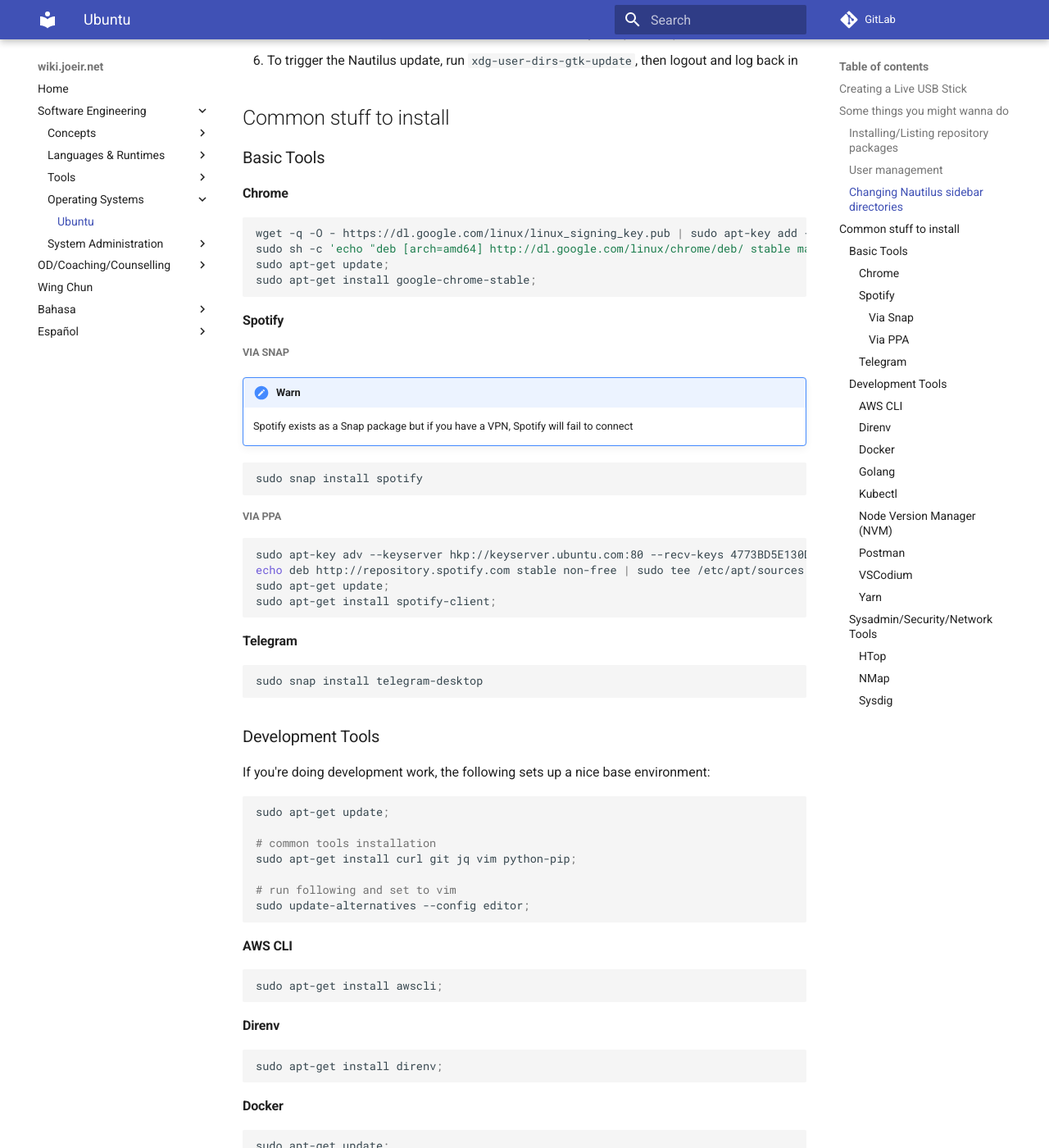
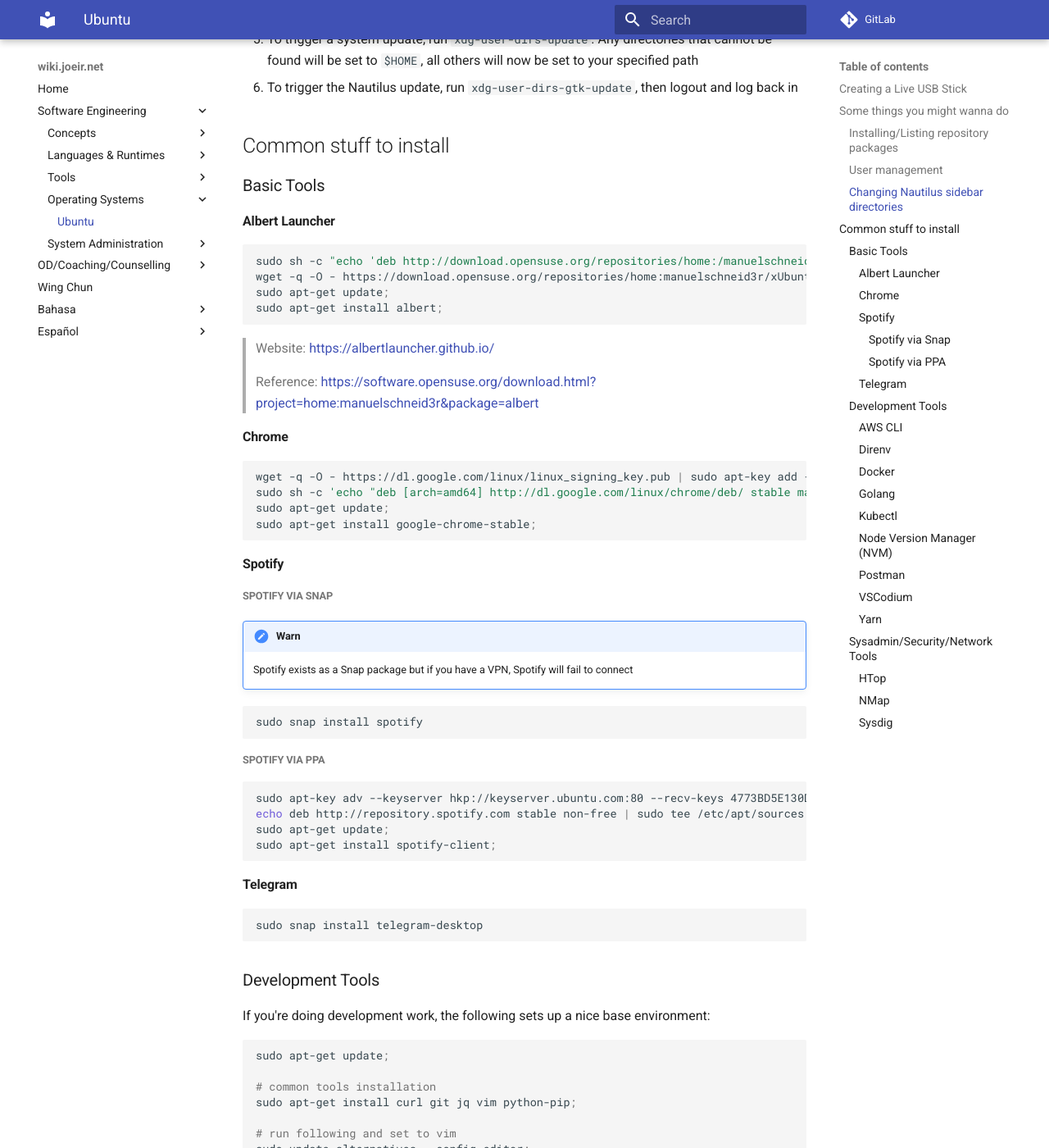
Before and after one commit to zephinzer/wiki.joeir.net, an MkDocs documentation site: the page built from docs/software-engineering/os/ubuntu.md, in a window 1280 px wide and 1400 px high, scrolled down 2717 px. Shown: the whole window at 82% size. Built offline with MkDocs 1.6.1 and Material for MkDocs 9.7.7, drawn with Linux system fonts in a browser that asks for light colours; comment, search, counter and statistics services are not loaded; some of the changed text lies outside the part shown.

Commit message:
added albert launcher

````diff
--- a/docs/software-engineering/os/ubuntu.md
+++ b/docs/software-engineering/os/ubuntu.md
@@ -8,10 +8,11 @@
     - [Changing Nautilus sidebar directories](#changing-nautilus-sidebar-directories)
   - [Common stuff to install](#common-stuff-to-install)
     - [Basic Tools](#basic-tools)
+      - [Albert Launcher](#albert-launcher)
       - [Chrome](#chrome)
       - [Spotify](#spotify)
-        - [Via Snap](#via-snap)
-        - [Via PPA](#via-ppa)
+        - [Spotify via Snap](#spotify-via-snap)
+        - [Spotify via PPA](#spotify-via-ppa)
       - [Telegram](#telegram)
     - [Development Tools](#development-tools)
       - [AWS CLI](#aws-cli)
@@ -109,6 +110,19 @@
 
 ### Basic Tools
 
+#### Albert Launcher
+
+```sh
+sudo sh -c "echo 'deb http://download.opensuse.org/repositories/home:/manuelschneid3r/xUbuntu_18.04/ /' > /etc/apt/sources.list.d/home:manuelschneid3r.list";
+wget -q -O - https://download.opensuse.org/repositories/home:manuelschneid3r/xUbuntu_18.04/Release.key | sudo apt-key add -;
+sudo apt-get update;
+sudo apt-get install albert;
+```
+
+> Website: [https://albertlauncher.github.io/](https://albertlauncher.github.io/)
+>
+> Reference: [https://software.opensuse.org/download.html?project=home:manuelschneid3r&package=albert](https://software.opensuse.org/download.html?project=home:manuelschneid3r&package=albert)
+
 #### Chrome
 
 ```sh
@@ -120,7 +134,7 @@
 
 #### Spotify
 
-##### Via Snap
+##### Spotify via Snap
 
 !!! Warn
     Spotify exists as a Snap package but if you have a VPN, Spotify will fail to connect
@@ -129,7 +143,7 @@
 sudo snap install spotify
 ```
 
-##### Via PPA
+##### Spotify via PPA
 
 ```sh
 sudo apt-key adv --keyserver hkp://keyserver.ubuntu.com:80 --recv-keys 4773BD5E130D1D45;
````
